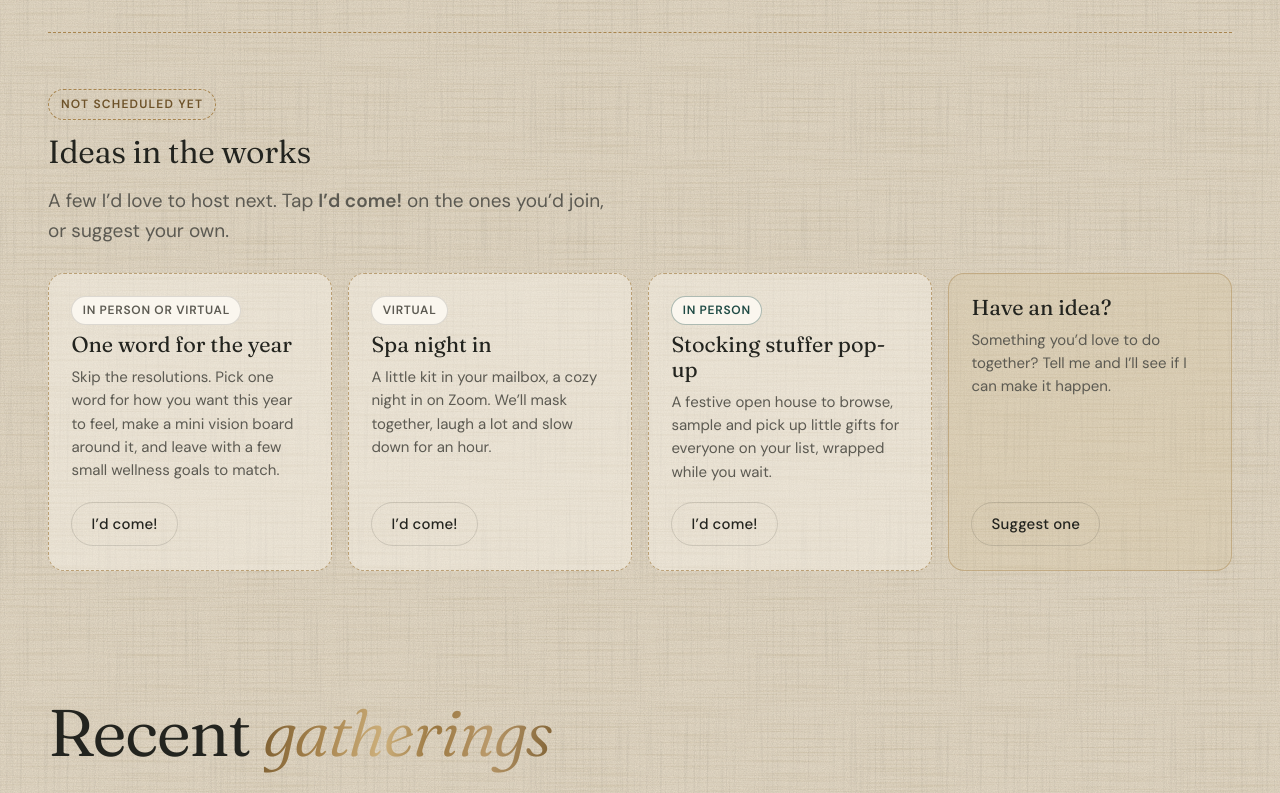
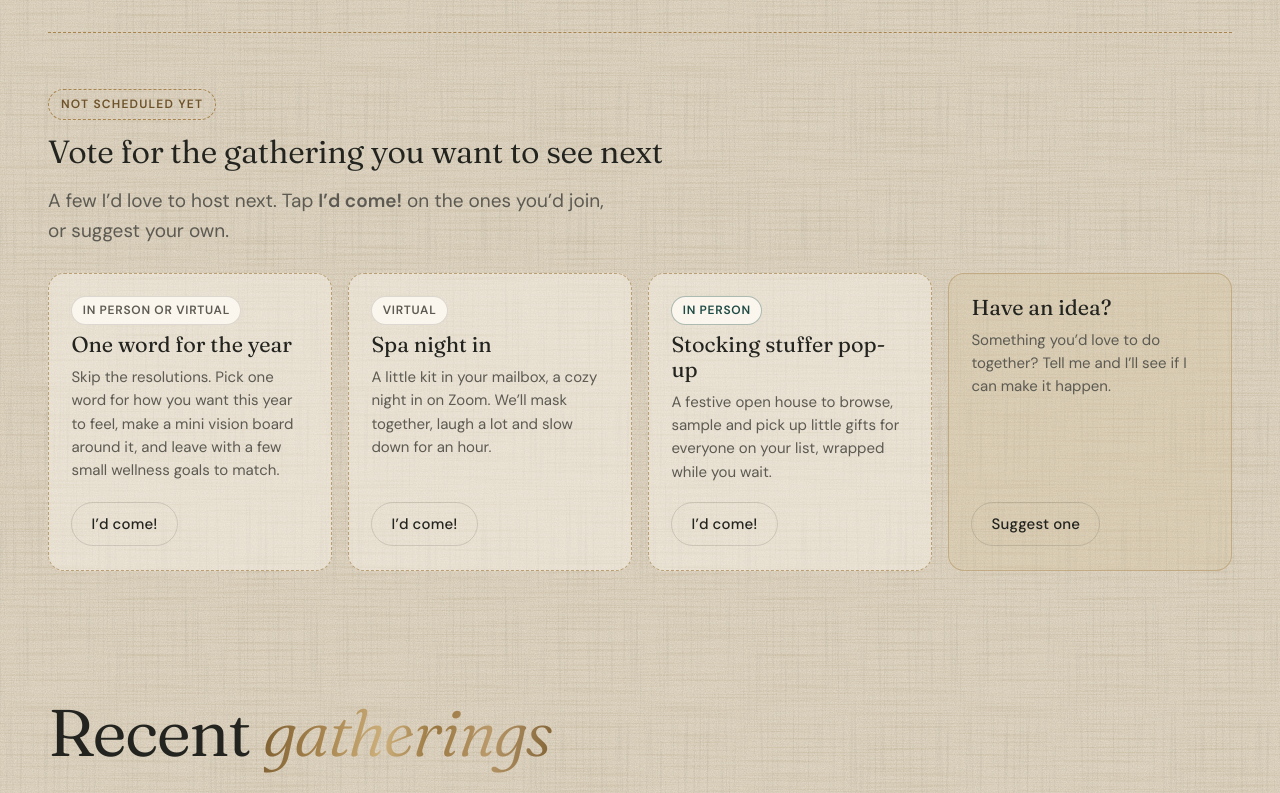
Before and after one commit to UncommonlyWell/UncommonlyWell.github.io, a plain HTML site: page gather.html in a window 1280 px wide. Shown: the part 1200-1993 px from the top of the page. Drawn offline with Linux system fonts and the light colour scheme.

Commit message:
Ideas heading: Vote for the gathering you want to see next
Co-Authored-By: Claude Opus 5.5 <noreply@anthropic.com>

```diff
--- a/gather.html
+++ b/gather.html
@@ -163,7 +163,7 @@
     </div>
     <div class="ideas" data-no-events>
       <p class="ideas__tag">Not scheduled yet</p>
-      <h2 class="h3 ideas__title">Ideas in the works</h2>
+      <h2 class="h3 ideas__title">Vote for the gathering you want to see next</h2>
       <p class="ideas__lede">A few I’d love to host next. Tap <strong>I’d come!</strong> on the ones you’d join, or suggest your own.</p>
       <ul class="ideas__list" data-event-ideas></ul>
     </div>
```
